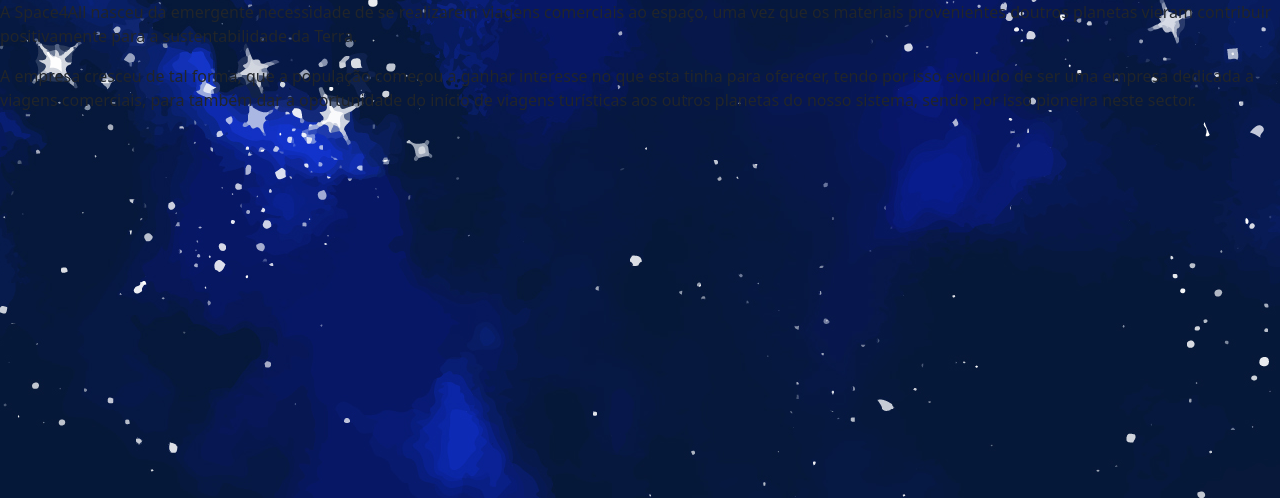
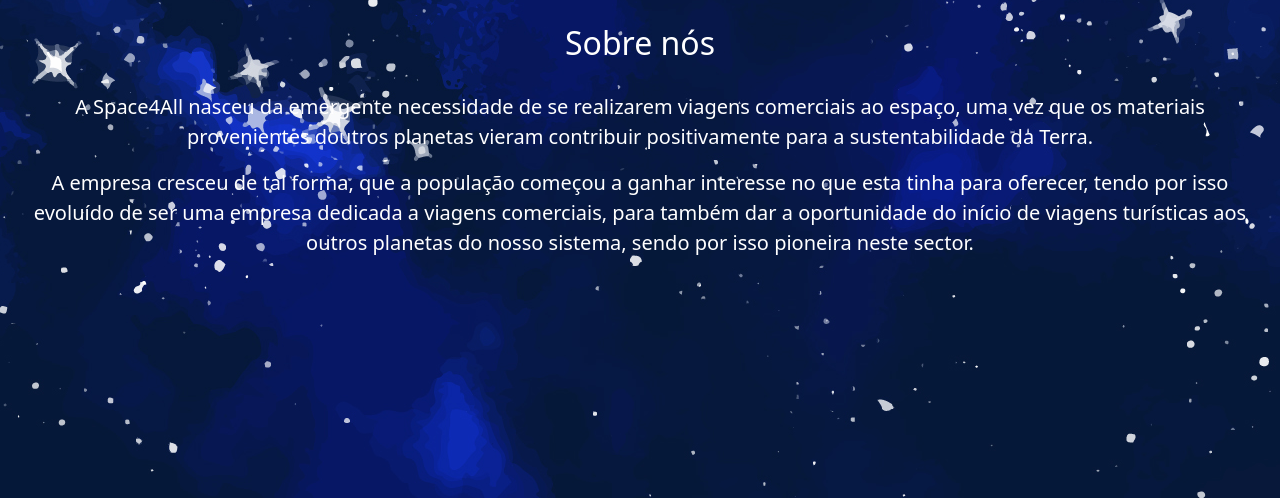
Before and after one commit to SalvadorD18/DIAM-Space4All, a Django app: page /about-us in a window 1280 px wide. Shown: the part 85-583 px from the top of the page. Run offline with Django 4.2, Linux system fonts and the light colour scheme; some libraries are stand-ins or nearby versions.

Commit message:
about-us

```diff
--- a/Space4All/space_trip/templates/space_trip/about-us.html
+++ b/Space4All/space_trip/templates/space_trip/about-us.html
@@ -6,8 +6,13 @@
 
 {% block body %}
 
-    <p>A Space4All nasceu da emergente necessidade de se realizarem viagens comerciais ao espaço, uma vez que os materiais provenientes doutros planetas vieram contribuir positivamente para a sustentabilidade da Terra.</p>
-    <p>A empresa cresceu de tal forma, que a população começou a ganhar interesse no que esta tinha para oferecer, tendo por isso evoluído de ser uma empresa dedicada a viagens comerciais, para também dar a oportunidade do início de viagens turísticas aos outros planetas do nosso sistema, sendo por isso pioneira neste sector.</p>
+    <br>
+    <h2 style="color: white; text-align: center">Sobre nós</h2>
+
+    <figure class="text-center" style="margin: 30px 20px 10px 20px">
+        <p class="lead" style="color: white">A Space4All nasceu da emergente necessidade de se realizarem viagens comerciais ao espaço, uma vez que os materiais provenientes doutros planetas vieram contribuir positivamente para a sustentabilidade da Terra.</p>
+        <p class="lead" style="color: white">A empresa cresceu de tal forma, que a população começou a ganhar interesse no que esta tinha para oferecer, tendo por isso evoluído de ser uma empresa dedicada a viagens comerciais, para também dar a oportunidade do início de viagens turísticas aos outros planetas do nosso sistema, sendo por isso pioneira neste sector.</p>
+    </figure>
 
 {% endblock %}
 
```
Also changed, not shown: Space4All/space_trip/templates/space_trip/jupiter.html (indentation only).
